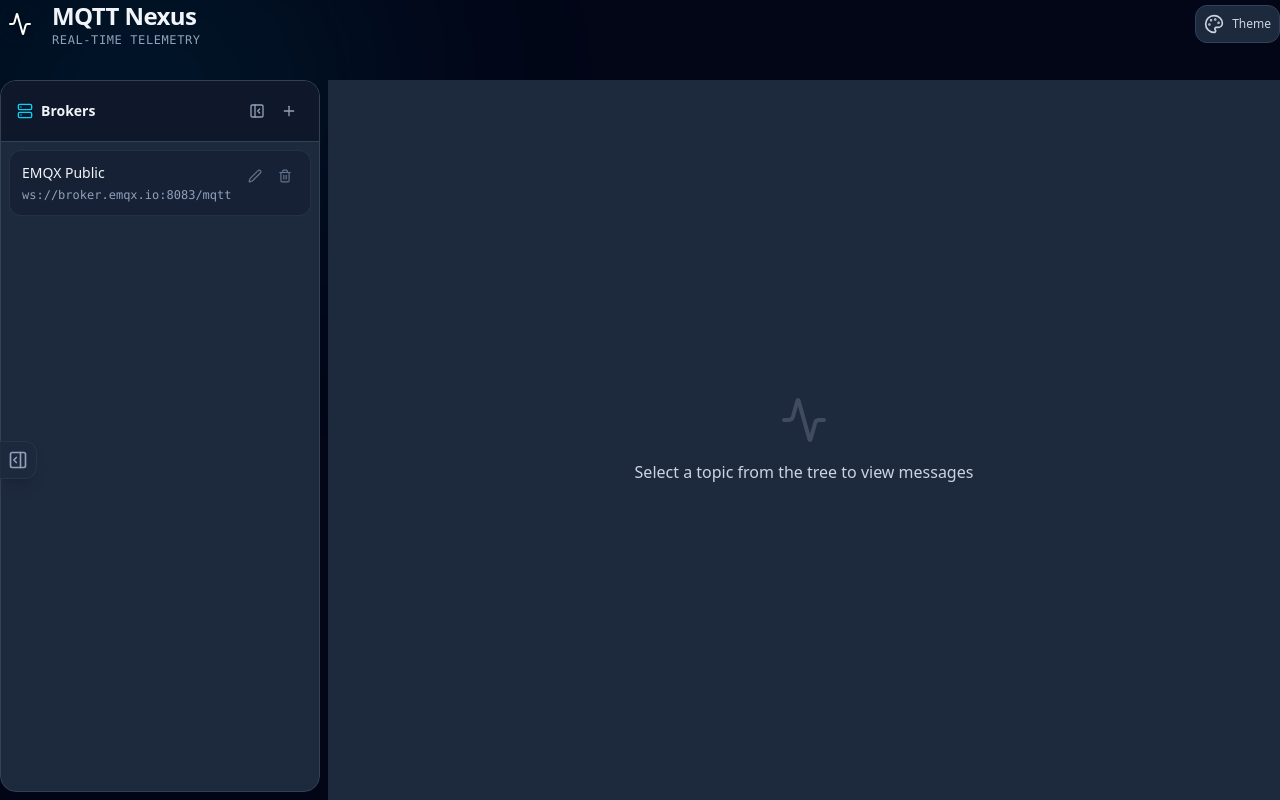
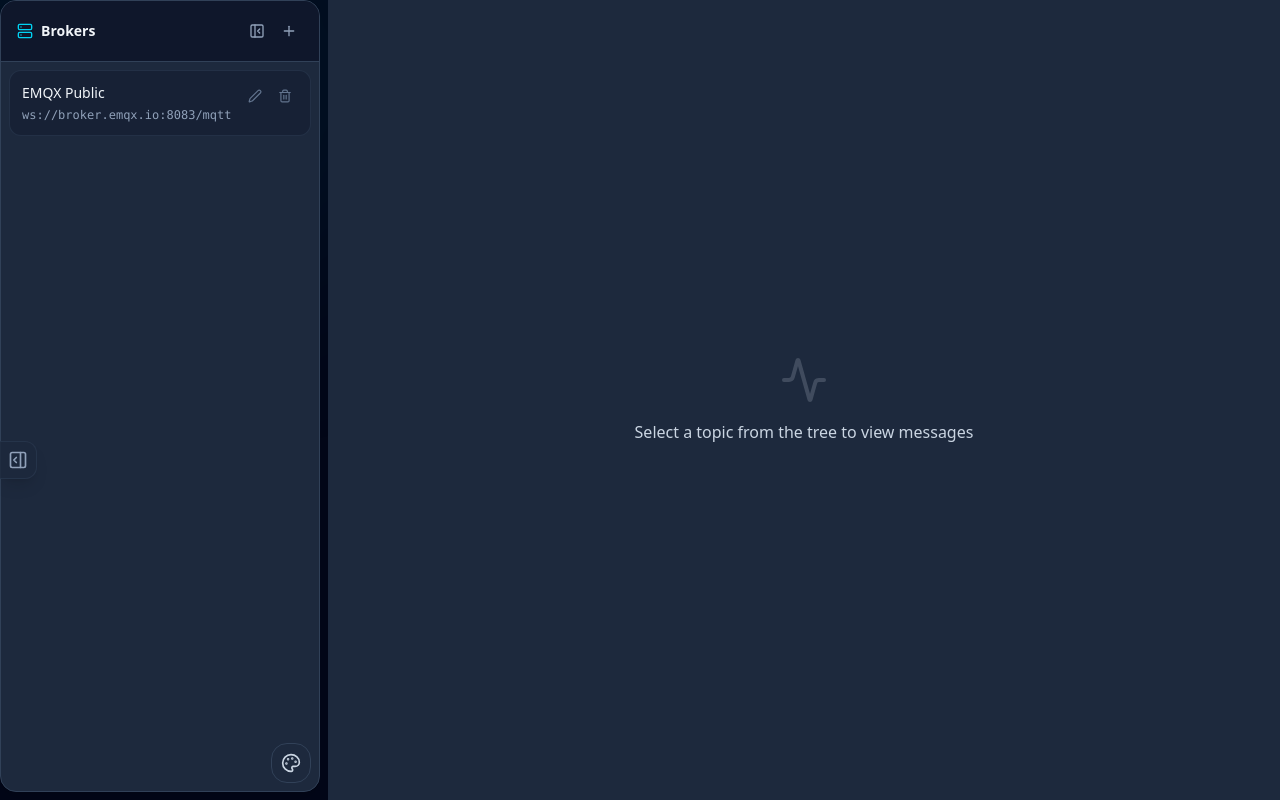
Before and after one commit to Swkings/MQTT-Nexus, a React (Vite) app: page / in a window 1280 px wide. Built offline with nearby package versions, Linux system fonts and the light colour scheme.

Commit message:
feat: Implement theme toggle functionality in BrokerSidebar and update version to 1.0.3

```diff
--- a/package.json
+++ b/package.json
@@ -1,7 +1,7 @@
 {
   "name": "mqtt-nexus",
   "private": true,
-  "version": "1.0.2",
+  "version": "1.0.3",
   "description": "MQTT Nexus - AI-Powered MQTT Desktop Client",
   "author": {
     "name": "MQTT Nexus Team",
--- a/src/App.tsx
+++ b/src/App.tsx
@@ -3,13 +3,13 @@
  * SPDX-License-Identifier: Apache-2.0
  */
 
-import React, { useState, useMemo, useEffect, useRef } from 'react';
+import React, { useState, useMemo, useEffect } from 'react';
 import { useMqtt } from './hooks/useMqtt';
 import { BrokerSidebar } from './components/BrokerSidebar';
 import { BrokerModal } from './components/BrokerModal';
 import { TopicTree } from './components/TopicTree';
 import { TopicView } from './components/TopicView';
-import { Activity, PanelLeftClose, PanelLeftOpen, PanelRightClose, PanelRightOpen, Folder, FolderOpen, Sun, Moon, Palette, Layers } from 'lucide-react';
+import { PanelLeftClose, PanelLeftOpen, PanelRightClose, PanelRightOpen } from 'lucide-react';
 import { BrokerConfig, SavedHost, SavedCredential } from './types';
 import { motion, AnimatePresence } from 'motion/react';
 import { cn } from './lib/utils';
@@ -20,22 +20,6 @@ import { MQTTClientPrefix } from './etc/config';
 export default function App() {
   // Theme states - 移到最前面
   const [theme, setTheme] = useState<ThemeConfig>(() => loadTheme());
-  const [showThemeMenu, setShowThemeMenu] = useState(false);
-  const themeMenuRef = useRef<HTMLDivElement>(null);
-
-  // Close theme menu when clicking outside
-  useEffect(() => {
-    const handleClickOutside = (e: MouseEvent) => {
-      if (themeMenuRef.current && !themeMenuRef.current.contains(e.target as Node)) {
-        setShowThemeMenu(false);
-      }
-    };
-
-    if (showThemeMenu) {
-      document.addEventListener('mousedown', handleClickOutside);
-      return () => document.removeEventListener('mousedown', handleClickOutside);
-    }
-  }, [showThemeMenu]);
 
   useEffect(() => {
     saveTheme(theme);
@@ -45,17 +29,6 @@ export default function App() {
     getThemeClasses(theme.mode, theme.overlay),
     [theme]
   );
-
-  const handleThemeChange = (mode: 'dark' | 'light') => {
-    setTheme(prev => ({ ...prev, mode }));
-  };
-
-  const handleOverlayToggle = () => {
-    setTheme(prev => ({
-      ...prev,
-      overlay: prev.overlay === 'opaque' ? 'transparent' : 'opaque'
-    }));
-  };
 
   const {
     status,
@@ -291,6 +264,13 @@ export default function App() {
     setIsAddModalOpen(true);
   };
 
+  const handleThemeToggle = () => {
+    setTheme(prev => ({
+      ...prev,
+      mode: prev.mode === 'dark' ? 'light' : 'dark'
+    }));
+  };
+
   return (
     <ThemeProvider theme={theme} setTheme={setTheme}>
       <div className={cn(
@@ -312,152 +292,6 @@ export default function App() {
         <div className={cn(
           "relative z-10 flex flex-col h-screen overflow-hidden"
         )}>
-        {/* Header */}
-        <header className="flex-shrink-0 flex items-center justify-between mb-6 lg:mb-8">
-          <div className="flex items-center gap-4">
-            <div className="flex items-center gap-3">
-              <div className={cn(
-                "relative flex items-center justify-center w-10 h-10 rounded-xl shadow-2xl transition-all duration-300",
-                themeClasses.logoGradient,
-                theme.overlay === 'transparent'
-                  ? 'backdrop-blur-xl shadow-black/30'
-                  : theme.mode === 'light'
-                    ? 'shadow-cyan-500/30'
-                    : 'shadow-black/50'
-              )}>
-                <Activity
-                  className={cn(
-                    "w-6 h-6",
-                    theme.overlay === 'transparent' && theme.mode === 'light'
-                      ? "text-cyan-700 drop-shadow-[0_2px_3px_rgba(0,0,0,0.5)]"
-                      : theme.mode === 'light'
-                        ? "text-cyan-900 drop-shadow-[0_2px_3px_rgba(0,0,0,0.3)]"
-                        : "text-white drop-shadow-[0_2px_4px_rgba(0,0,0,0.8)]"
-                  )}
-                />
-              </div>
-              <div>
-                <h1 className={cn("text-2xl font-bold tracking-tight", themeClasses.textPrimary, themeClasses.textShadow)}>MQTT Nexus</h1>
-                <p className={cn("text-xs font-mono tracking-wider uppercase", themeClasses.textSecondary, themeClasses.textShadow)}>Real-time Telemetry</p>
-              </div>
-            </div>
-          </div>
-
-          <div className="flex items-center gap-4">
-            {/* Theme Toggle Button */}
-            <div className="relative" ref={themeMenuRef}>
-              <button
-                onClick={() => setShowThemeMenu(!showThemeMenu)}
-                className={cn(
-                  "p-2 rounded-xl border transition-colors flex items-center gap-2",
-                  themeClasses.cardBg,
-                  themeClasses.border,
-                  themeClasses.text,
-                  theme.mode === 'light' ? "hover:bg-slate-200" : "hover:bg-slate-700/50"
-                )}
-                title="Theme Settings"
-              >
-                <Palette className="w-5 h-5" />
-                <span className="text-xs font-medium hidden sm:inline">
-                  Theme
-                </span>
-              </button>
-
-              {/* Theme Menu */}
-              <AnimatePresence>
-                {showThemeMenu && (
-                  <motion.div
-                    initial={{ opacity: 0, y: -10, scale: 0.95 }}
-                    animate={{ opacity: 1, y: 0, scale: 1 }}
-                    exit={{ opacity: 0, y: -10, scale: 0.95 }}
-                    className={cn(
-                      "absolute right-0 mt-2 w-64 rounded-xl border shadow-lg overflow-hidden z-50",
-                      themeClasses.cardBg,
-                      themeClasses.border,
-                      themeClasses.backdropBlur
-                    )}
-                  >
-                    {/* Theme Mode */}
-                    <div className={cn("p-3 border-b", themeClasses.border)}>
-                      <h4 className={cn("text-sm font-medium mb-2", themeClasses.textPrimary, themeClasses.textShadow)}>Theme Mode</h4>
-                      <div className="flex gap-2">
-                        <button
-                          onClick={() => handleThemeChange('dark')}
-                          className={cn(
-                            "flex-1 flex items-center justify-center gap-2 px-3 py-2 rounded-lg border transition-colors",
-                            theme.mode === 'dark'
-                              ? "bg-cyan-500/20 border-cyan-500/50 text-cyan-400"
-                              : cn(themeClasses.cardBg, themeClasses.border, themeClasses.text, themeClasses.textShadow, "hover:bg-slate-700/50")
-                          )}
-                        >
-                          <Moon className="w-4 h-4" />
-                          <span className="text-xs font-medium">Dark</span>
-                        </button>
-                        <button
-                          onClick={() => handleThemeChange('light')}
-                          className={cn(
-                            "flex-1 flex items-center justify-center gap-2 px-3 py-2 rounded-lg border transition-colors",
-                            theme.mode === 'light'
-                              ? "bg-cyan-500/20 border-cyan-500/50 text-cyan-400"
-                              : cn(themeClasses.cardBg, themeClasses.border, themeClasses.text, themeClasses.textShadow, "hover:bg-slate-700/50")
-                          )}
-                        >
-                          <Sun className="w-4 h-4" />
-                          <span className="text-xs font-medium">Light</span>
-                        </button>
-                      </div>
-                    </div>
-
-                    {/* Overlay Toggle */}
-                    <div className="p-3">
-                      <h4 className={cn("text-sm font-medium mb-2", themeClasses.textPrimary, themeClasses.textShadow)}>Overlay</h4>
-                      <button
-                        onClick={handleOverlayToggle}
-                        className={cn(
-                          "w-full flex items-center justify-between px-3 py-2 rounded-lg border transition-colors",
-                          theme.overlay === 'transparent'
-                            ? "bg-purple-500/20 border-purple-500/50 text-purple-400"
-                            : cn(themeClasses.cardBg, themeClasses.border, themeClasses.text, themeClasses.textShadow, "hover:bg-slate-700/50")
-                        )}
-                      >
-                        <div className="flex items-center gap-2">
-                          <Layers className="w-4 h-4" />
-                          <span className={cn("text-xs font-medium", themeClasses.textShadow)}>Transparent Background</span>
-                        </div>
-                        <div className={cn(
-                          "w-8 h-5 rounded-full relative transition-colors",
-                          theme.overlay === 'transparent' ? "bg-purple-500" : "bg-slate-600"
-                        )}>
-                          <div className={cn(
-                            "absolute top-0.5 w-4 h-4 rounded-full bg-white transition-transform",
-                            theme.overlay === 'transparent' ? "left-3.5" : "left-0.5"
-                          )} />
-                        </div>
-                      </button>
-                    </div>
-
-                    {/* Close button */}
-                    <div className="p-2 border-t border-slate-700/50">
-                      <button
-                        onClick={() => setShowThemeMenu(false)}
-                        className={cn(
-                          "w-full px-3 py-1.5 rounded-lg text-xs font-medium transition-colors",
-                          themeClasses.textSecondary,
-                          themeClasses.textShadow,
-                          "hover:bg-slate-700/50 hover:text-slate-300"
-                        )}
-                      >
-                        Close
-                      </button>
-                    </div>
-                  </motion.div>
-                )}
-              </AnimatePresence>
-            </div>
-          </div>
-        </header>
-
-        {/* Brokers Collapse Button - 悬浮显示在左侧 */}
           <button
             onClick={() => setIsLeftSidebarOpen(!isLeftSidebarOpen)}
             className={cn(
@@ -518,6 +352,8 @@ export default function App() {
                         setFavoriteTopics={setFavoriteTopics}
                         isCollapsed={!isLeftSidebarOpen}
                         onToggleCollapse={() => setIsLeftSidebarOpen(!isLeftSidebarOpen)}
+                        onToggleTheme={handleThemeToggle}
+                        themeMode={theme.mode}
                       />
                     </div>
                   </div>
--- a/src/components/BrokerSidebar.tsx
+++ b/src/components/BrokerSidebar.tsx
@@ -1,5 +1,5 @@
 import React, { useState, useRef } from 'react';
-import { Server, Plus, Trash2, Plug, Unplug, AlertCircle, Edit2, PanelLeftClose, PanelLeftOpen, Hash, X, Check } from 'lucide-react';
+import { Server, Plus, Trash2, Plug, Unplug, AlertCircle, Edit2, PanelLeftClose, PanelLeftOpen, Hash, X, Check, Palette } from 'lucide-react';
 import { BrokerConfig } from '../types';
 import { cn } from '../lib/utils';
 import { motion, AnimatePresence } from 'motion/react';
@@ -26,6 +26,8 @@ interface BrokerSidebarProps {
   setFavoriteTopics: React.Dispatch<React.SetStateAction<string[]>>;
   isCollapsed?: boolean;
   onToggleCollapse?: () => void;
+  onToggleTheme: () => void;
+  themeMode: 'dark' | 'light';
 }
 
 export function BrokerSidebar({
@@ -44,6 +46,8 @@ export function BrokerSidebar({
   setFavoriteTopics,
   isCollapsed = false,
   onToggleCollapse,
+  onToggleTheme,
+  themeMode,
 }: BrokerSidebarProps) {
   const { theme, themeClasses } = useTheme();
   // favoriteTopics state is now managed by parent component via props
@@ -517,6 +521,22 @@ export function BrokerSidebar({
         </AnimatePresence>
       </div>
 
+      <div className="flex items-center justify-end p-2">
+        <button
+          onClick={onToggleTheme}
+          title="切换主题"
+          className={cn(
+            "w-10 h-10 rounded-2xl border transition-colors flex items-center justify-center",
+            themeClasses.cardBg,
+            themeClasses.border,
+            themeClasses.text,
+            themeMode === 'light' ? "hover:bg-slate-200" : "hover:bg-slate-700/50"
+          )}
+        >
+          <Palette className="w-5 h-5" />
+        </button>
+      </div>
+
       {/* Add Topic Modal */}
       <AddTopicModal
         isOpen={showAddTopicModal}
```
Also changed, not shown: electron/main.ts (+14 -2 lines), 1 other file (tests, documents, lock files or other folders). Lines whose indentation alone changed are shown as unchanged.
